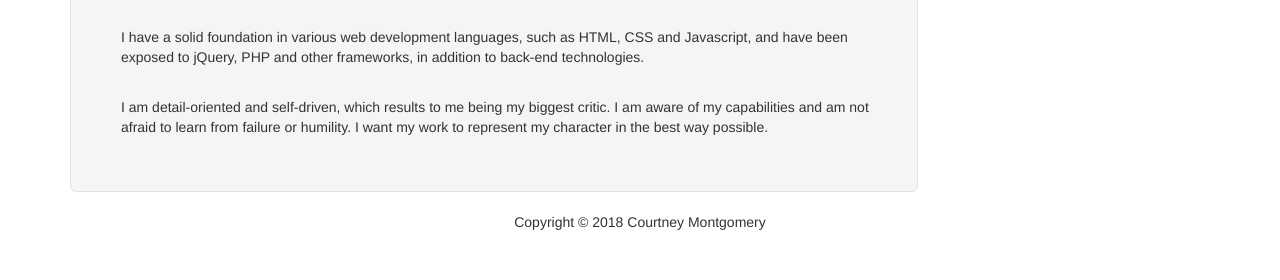
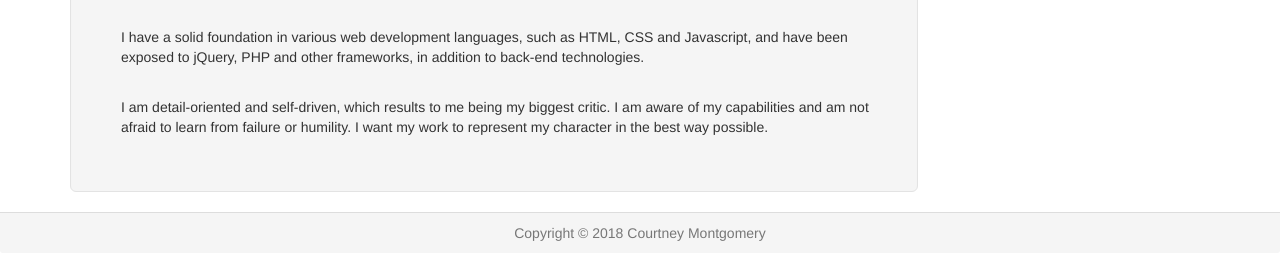
Before and after one commit to CourtneyDM/Bootstrap-Portfolio, a plain HTML site: page index.html in a window 1280 px wide. Shown: the part 326-606 px from the top of the page. Drawn offline with nearby package versions, Linux system fonts and the light colour scheme.

Commit message:
updated footer

```diff
--- a/index.html
+++ b/index.html
@@ -113,8 +113,14 @@
 
 
     <!-- Footer -->
-    <footer class="text-center footer">Copyright &copy; 2018 Courtney Montgomery</footer>
+    <footer class="footer panel-footer">
+        <div class="container text-center">
+            <span class="text-muted">Copyright &copy; 2018 Courtney Montgomery</span>
+        </div>
+    </footer>
 
 
     <!-- End of Page -->
 </body>
+
+</html>
```
Also changed, not shown: contact.html (+6 -1 lines), portfolio.html (+5 -1 lines).
